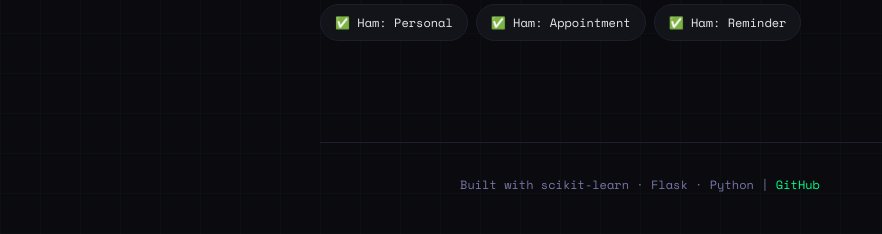
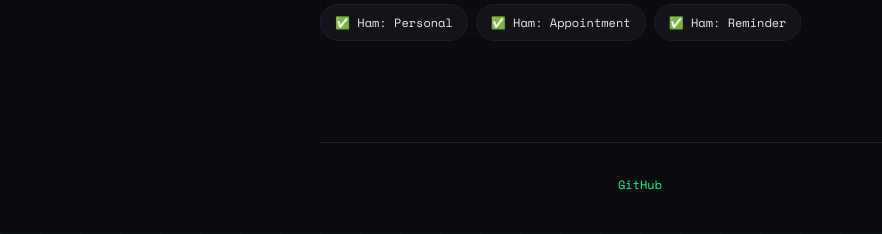
Before and after one commit to smitdighe/SpamShield, a Flask app: page / in a window 1280 px wide. Shown: the part 566-800 px from the top of the page, without its empty margins (0-882 px from the left). Run offline with Flask 3, Linux system fonts and the light colour scheme; parts of the project's set-up code (start-up, migrations or seed data) failed here and were passed over.

Commit message:
fix: remove redundant text from footer

```diff
--- a/templates/index.html
+++ b/templates/index.html
@@ -431,7 +431,7 @@
 
         <!-- FOOTER -->
         <div class="footer">
-            Built with scikit-learn · Flask · Python | <a href="https://github.com/smitdighe" target="_blank">GitHub</a>
+            <a href="https://github.com/smitdighe" target="_blank">GitHub</a>
         </div>
     </div>
 
```
